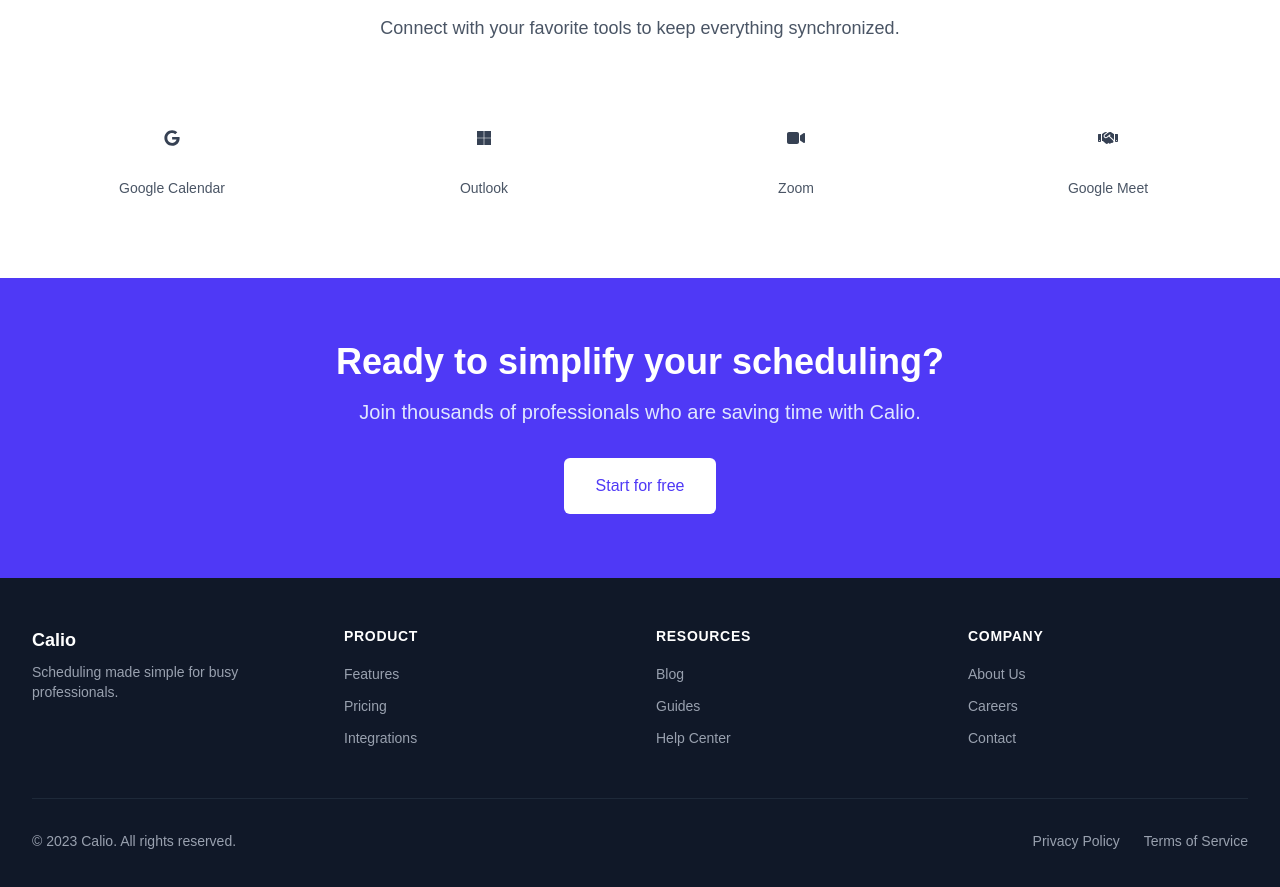
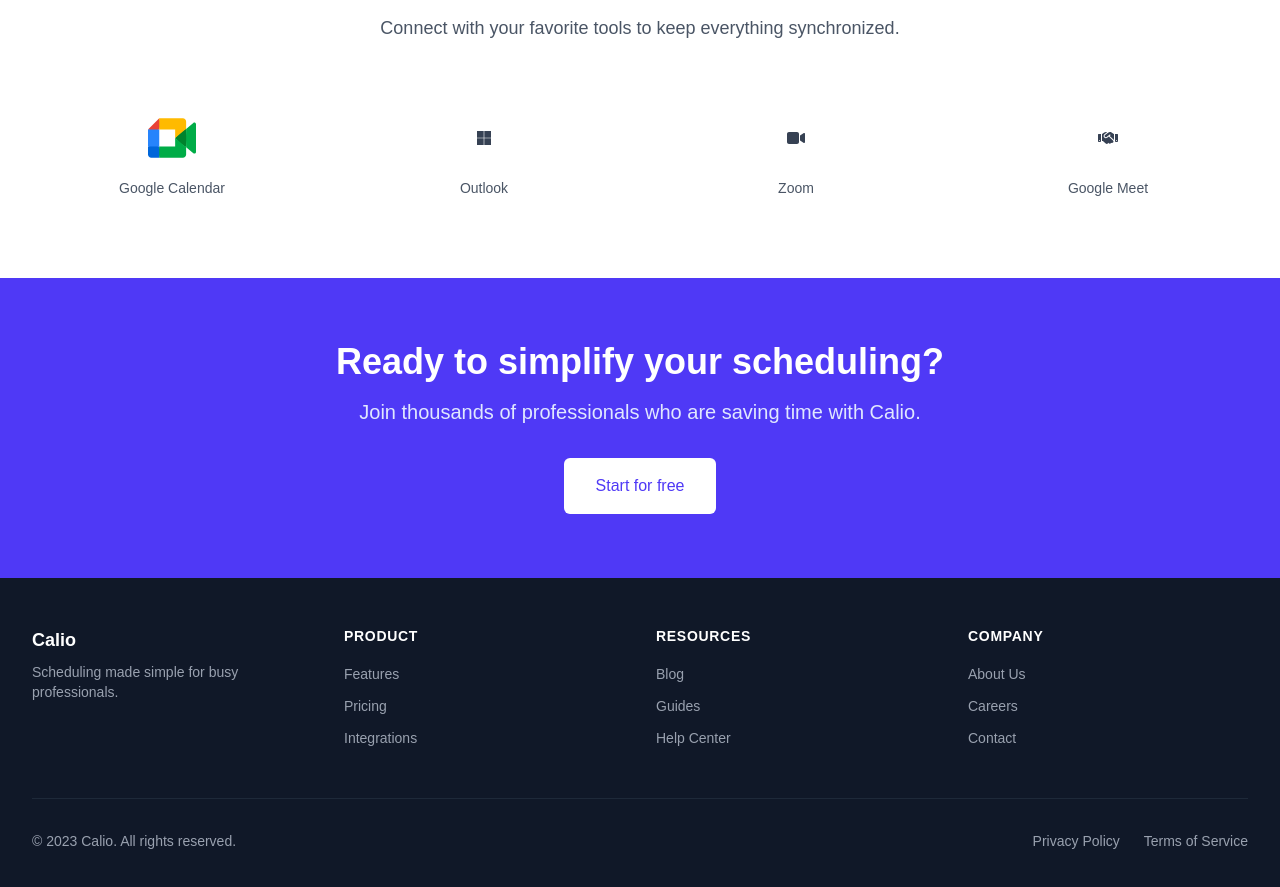
Before and after one commit to himanshu-initcoders/CursorSlack, a Next.js app: page / in a window 1280 px wide. Shown: the part 2351-3238 px from the top of the page. Built offline with nearby package versions, Linux system fonts and the light colour scheme.

Commit message:
Replace FontAwesome Google icon with custom SVG in integrations section

```diff
--- a/src/app/page.tsx
+++ b/src/app/page.tsx
@@ -224,7 +224,15 @@ export default function Home() {
           <div className="mt-16 grid grid-cols-2 sm:grid-cols-3 md:grid-cols-4 gap-8 items-center justify-items-center">
             <div className="flex flex-col items-center">
               <div className="w-16 h-16 flex items-center justify-center">
-                <FontAwesomeIcon icon={faGoogle} className="text-gray-700 w-12 h-12" />
+                <svg xmlns="http://www.w3.org/2000/svg" width="48" height="40" viewBox="0 0 256 211">
+                  <path fill="#00832d" d="m144.822 105.322l24.957 28.527l33.562 21.445l5.838-49.792l-5.838-48.669l-34.205 18.839z"/>
+                  <path fill="#0066da" d="M0 150.66v42.43c0 9.688 7.864 17.554 17.554 17.554h42.43l8.786-32.059l-8.786-27.925l-29.11-8.786z"/>
+                  <path fill="#e94235" d="M59.984 0L0 59.984l30.876 8.765l29.108-8.765l8.626-27.545z"/>
+                  <path fill="#2684fc" d="M.001 150.679h59.983V59.983H.001z"/>
+                  <path fill="#00ac47" d="M241.659 25.398L203.34 56.834v98.46l38.477 31.558c5.76 4.512 14.186.4 14.186-6.922V32.18c0-7.403-8.627-11.495-14.345-6.781"/>
+                  <path fill="#00ac47" d="M144.822 105.322v45.338H59.984v59.984h125.804c9.69 0 17.553-7.866 17.553-17.554v-37.796z"/>
+                  <path fill="#ffba00" d="M185.788 0H59.984v59.984h84.838v45.338l58.52-48.49V17.555c0-9.69-7.864-17.554-17.554-17.554"/>
+                </svg>
               </div>
               <p className="mt-2 text-sm text-gray-600">Google Calendar</p>
             </div>
```
